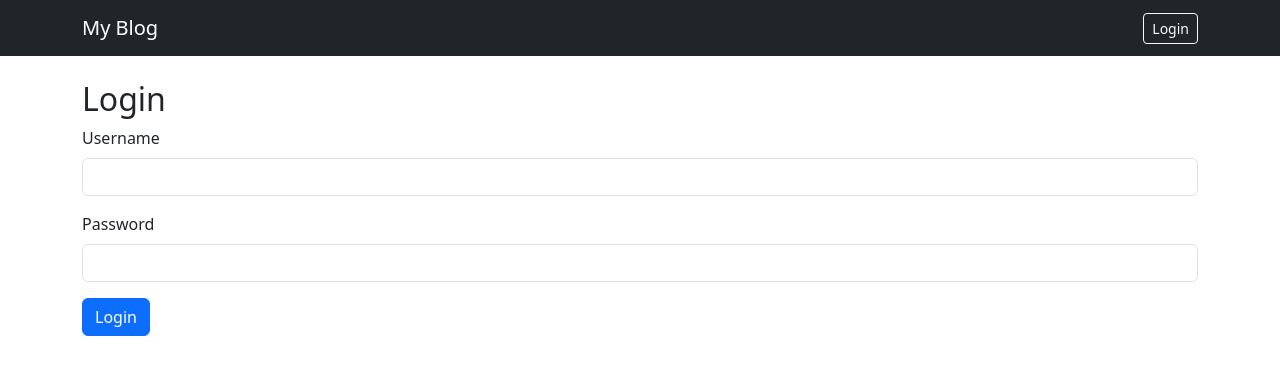
After one commit to AlfredoCorvi/flask_blog, a Flask app: page /login in a window 1280 px wide. The commit adds this page. Shown: the top 375 px of the page. Run offline with Flask 3, Linux system fonts and the light colour scheme.

Commit message:
Add authentication: login/logout, session protection for CRUD

```diff
--- a/app.py
+++ b/app.py
@@ -1,7 +1,9 @@
-from flask import Flask, render_template, request, redirect, url_for
+from flask import Flask, render_template, request, redirect, url_for, session, flash
 import sqlite3
+from werkzeug.security import check_password_hash
 
 app = Flask(__name__)
+app.secret_key = 'jose'
 
 def get_db_connection():
     conn = sqlite3.connect('database.db')
@@ -17,6 +19,10 @@ def home():
 
 @app.route('/add', methods=('GET', 'POST'))
 def add():
+    if 'user_id' not in session:
+        flash('Please log in first.', 'warning')
+        return redirect(url_for('login'))
+
     if request.method == 'POST':
         title = request.form['title']
         content = request.form['content']
@@ -29,6 +35,10 @@ def add():
 
 @app.route('/edit/<int:id>', methods=('GET', 'POST'))
 def edit(id):
+    if 'user_id' not in session:
+        flash('Please log in first.', 'warning')
+        return redirect(url_for('login'))
+
     conn = get_db_connection()
     post = conn.execute('SELECT * FROM posts WHERE id = ?', (id,)).fetchone()
 
@@ -46,11 +56,40 @@ def edit(id):
 
 @app.route('/delete/<int:id>', methods=('POST',))
 def delete(id):
+    if 'user_id' not in session:
+        flash('Please log in first.', 'warning')
+        return redirect(url_for('login'))
+
     conn = get_db_connection()
     conn.execute('DELETE FROM posts WHERE id = ?', (id,))
     conn.commit()
     conn.close()
     return redirect(url_for('home'))
 
+@app.route('/login', methods=('GET', 'POST'))
+def login():
+    if request.method == 'POST':
+        username = request.form['username']
+        password = request.form['password']
+
+        conn = get_db_connection()
+        user = conn.execute('SELECT * FROM users WHERE username = ?', (username,)).fetchone()
+        conn.close()
+
+        if user and check_password_hash(user['password'], password):
+            session['user_id'] = user['id']
+            flash('You are logged in', 'succes')
+            return redirect(url_for('home'))
+        else:
+            flash('Invalid credentials', 'danger')
+
+    return render_template('login.html')
+
+@app.route('/logout')
+def logout():
+    session.clear()
+    flash('You were logged out', 'info')
+    return redirect(url_for('home'))
+
 if __name__ == "__main__":
     app.run(debug=True)
--- a/templates/base.html
+++ b/templates/base.html
@@ -10,6 +10,13 @@
     <nav class="navbar navbar-expand-lg navbar-dark bg-dark">
         <div class="container">
             <a class="navbar-brand" href="/">My Blog</a>
+            <div class="d-flex">
+                {% if session.get('user_id') %}
+                <a href="{{ url_for('logout') }}" class="btn btn-outline-light btn-sm">Logout</a>
+                {% else %}
+                <a href="{{ url_for('login') }}" class="btn btn-outline-light btn-sm">Login</a>
+                {% endif %}
+            </div>
         </div>
     </nav>
     <div class="container mt-4">
--- /dev/null
+++ b/templates/login.html
@@ -0,0 +1,18 @@
+{% extends "base.html" %}
+
+{% block title %}Login - My Blog{% endblock %}
+
+{% block content %}
+<h2>Login</h2>
+<form method="POST">
+    <div class="mb-3">
+        <label class="form-label">Username</label>
+        <input type="text" class="form-control" name="username" required>
+    </div>
+    <div class="mb-3">
+        <label class="form-label">Password</label>
+        <input type="password" class="form-control" name="password" required>
+    </div>
+    <button type="submit" class="btn btn-primary">Login</button>
+</form>
+{% endblock %}
```
Also changed, not shown: init_db.py (+8 -0 lines).
